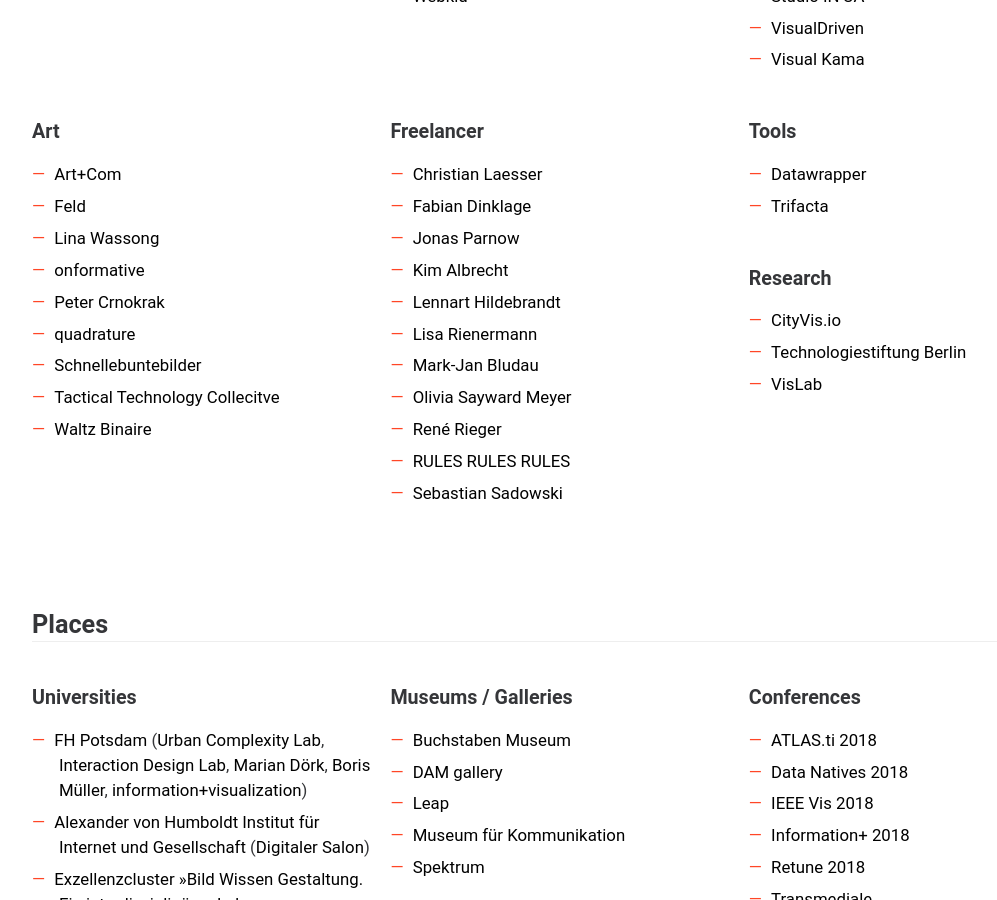
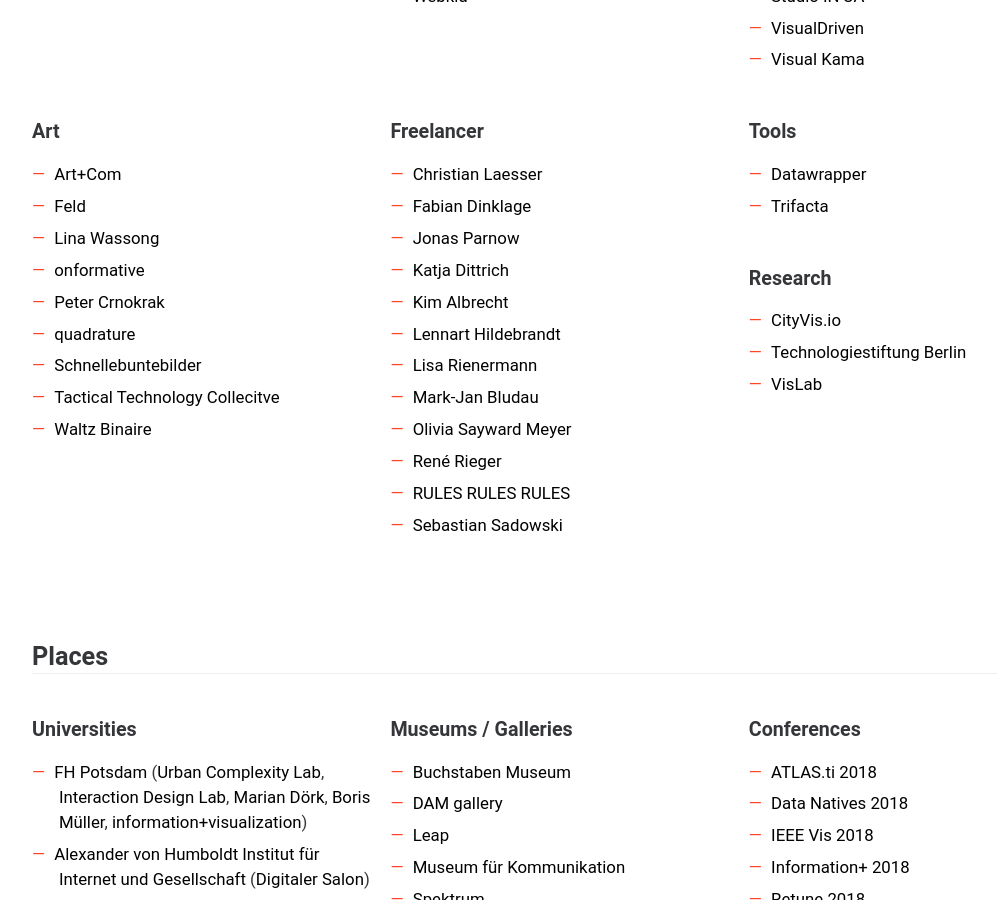
Before and after one commit to Data-Visualization-Berlin/datavis.berlin, a Jekyll site: the page built from index.html, in a window 1280 px wide and 900 px high, scrolled down 828 px. Shown: the whole window, without its empty margins (48-1045 px from the left). Built offline with Jekyll 4.4.1, drawn with Linux system fonts in a browser that asks for light colours.

Commit message:
Katja added

```diff
--- a/index.html
+++ b/index.html
@@ -61,6 +61,7 @@
           <li><a href="https://www.christianlaesser.com/">Christian Laesser</a></li>
           <li><a href="http://fabiandinklage.com/">Fabian Dinklage</a></li>
           <li><a href="https://jonasparnow.com/">Jonas Parnow</a></li>
+          <li><a href="https://letty.io/">Katja Dittrich</a></li>
           <li><a href="http://kimalbrecht.com/">Kim Albrecht</a></li>
           <li><a href="http://www.lennerd.com/">Lennart Hildebrandt</a></li>
           <li><a href="http://lisarienermann.com">Lisa Rienermann</a></li>
```
